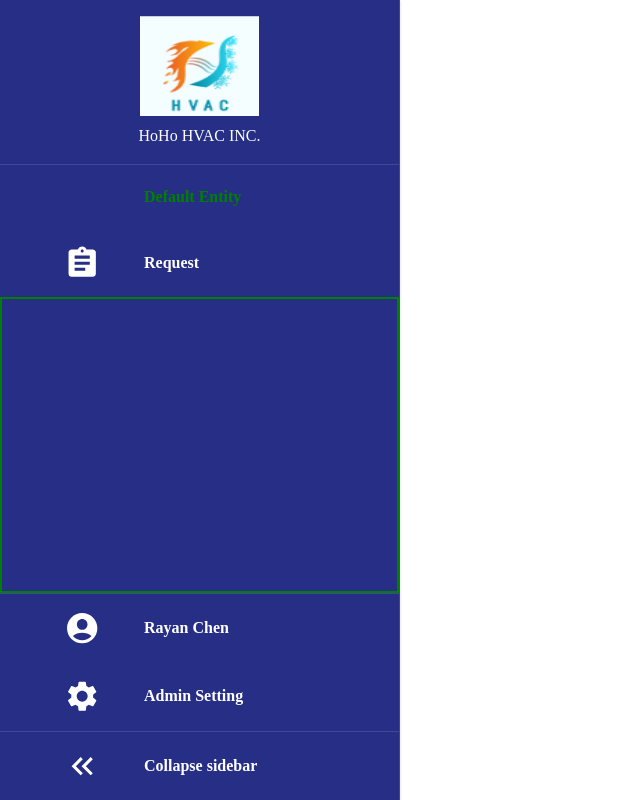
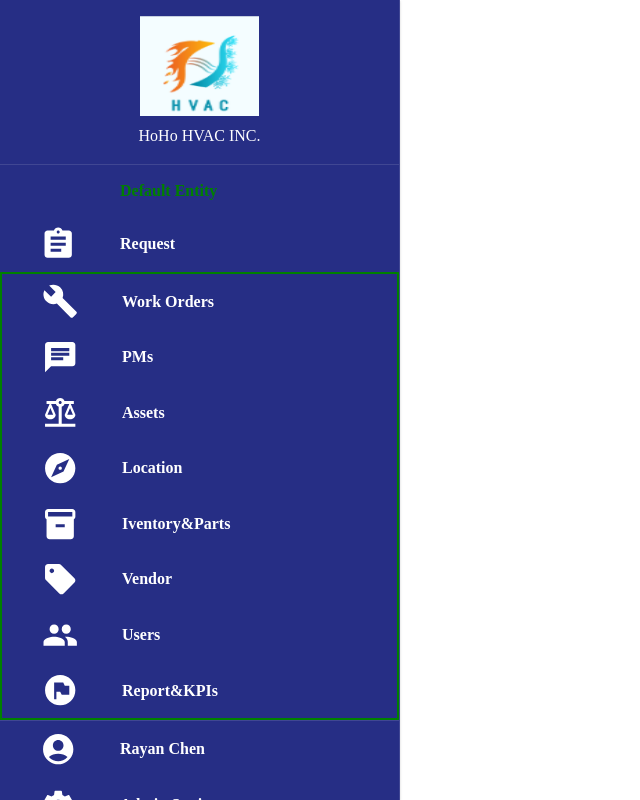
Before and after one commit to RayanCC/Booking-App, a React (Vite) app: page / in a window 1280 px wide. Shown: the whole page, without its empty margins (0-640 px from the left). Built offline with nearby package versions, Linux system fonts and the light colour scheme.

Commit message:
adding mainsection for sidebar

```diff
--- a/src/components/sidebar/SideBar.tsx
+++ b/src/components/sidebar/SideBar.tsx
@@ -9,7 +9,7 @@ import {
 	Stack,
 	Typography
 } from '@mui/material'
-import { requestSection } from './constants'
+import { mainSection, requestSection } from './constants'
 import { accountSection } from './constants'
 import { CompanyHeader } from './components/CompanyHeader'
 
@@ -33,7 +33,13 @@ const Sidebar: FC = () => {
 			</Box>
 			{/* <FeatureList /> */}
 
-			<Box sx={{ flex: 1, border: '2px solid green' }}></Box>
+			<Box sx={{ flex: 1, border: '2px solid green' }}>
+				<List sx={{ width: '100%' }} disablePadding>
+					{mainSection.map(item => (
+						<SideBarItem item={item} />
+					))}
+				</List>
+			</Box>
 
 			{/* Footer */}
 			<Divider />
--- a/src/components/sidebar/components/SideBarItem.tsx
+++ b/src/components/sidebar/components/SideBarItem.tsx
@@ -10,7 +10,7 @@ const SideBarItem: FC<SideBarItemProps> = ({ item }) => {
 	const { title, iconName, path = '/' } = item
 
 	return (
-		<ListItem component='div' disablePadding sx={{ px: 6, py: 1 }}>
+		<ListItem component='div' disablePadding sx={{ px: 3, py: 0.2 }}>
 			<ListItemButton>
 				<ListItemIcon sx={{ color: 'white', fontSize: 28 }}>{iconMapping[iconName]}</ListItemIcon>
 				<ListItemText
--- a/src/components/sidebar/constants.tsx
+++ b/src/components/sidebar/constants.tsx
@@ -81,6 +81,17 @@ export const requestSection: SideBarItem[] = [
 	{ title: 'Request', iconName: 'assignment' }
 ]
 
+export const mainSection: SideBarItem[] = [
+	{ title: 'Work Orders', iconName: 'build' },
+	{ title: 'PMs', iconName: 'chat' },
+	{ title: 'Assets', iconName: 'balance' },
+	{ title: 'Location', iconName: 'explore' },
+	{ title: 'Iventory&Parts', iconName: 'inventory' },
+	{ title: 'Vendor', iconName: 'sell' },
+	{ title: 'Users', iconName: 'group' },
+	{ title: 'Report&KPIs', iconName: 'flag' }
+]
+
 export const accountSection: SideBarItem[] = [
 	{ title: 'Rayan Chen', iconName: 'account' },
 	{ title: 'Admin Setting', iconName: 'settings' }
@@ -90,5 +101,13 @@ export const iconMapping: Record<string, ReactNode> = {
 	arrowLeft: <ArrowLeft sx={{ fontSize: '1.3em' }} />,
 	assignment: <Assignment sx={{ fontSize: '1.3em' }} />,
 	settings: <Settings sx={{ fontSize: '1.3em' }} />,
-	account: <Account sx={{ fontSize: '1.3em' }} />
+	account: <Account sx={{ fontSize: '1.3em' }} />,
+	balance: <Balance sx={{ fontSize: '1.3em' }} />,
+	chat: <Chat sx={{ fontSize: '1.3em' }} />,
+	build: <Build sx={{ fontSize: '1.3em' }} />,
+	explore: <Explore sx={{ fontSize: '1.3em' }} />,
+	inventory: <Inventory sx={{ fontSize: '1.3em' }} />,
+	sell: <Sell sx={{ fontSize: '1.3em' }} />,
+	group: <Group sx={{ fontSize: '1.3em' }} />,
+	flag: <Flag sx={{ fontSize: '1.3em' }} />
 }
```
